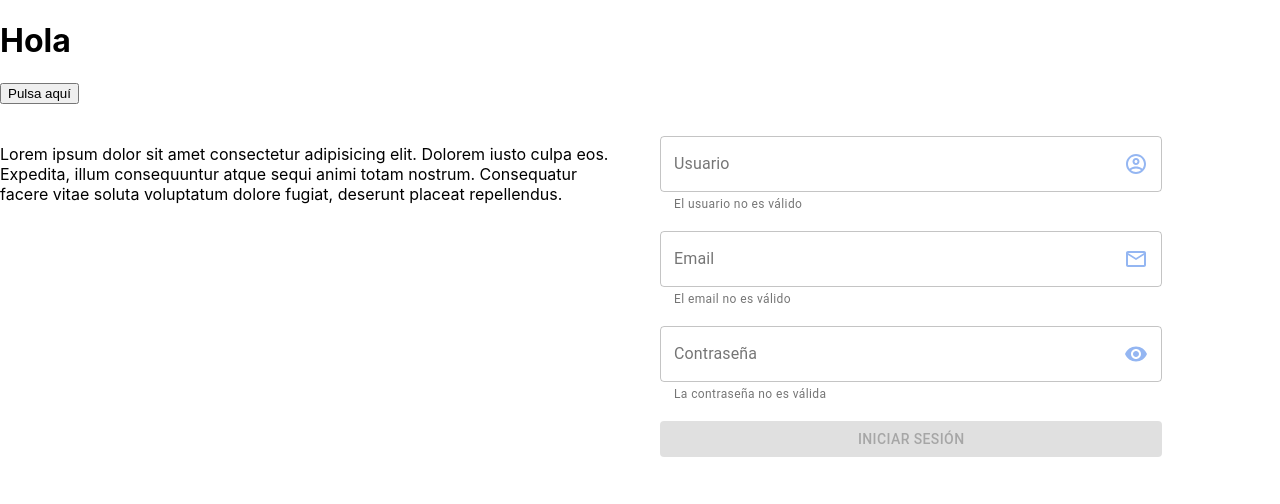
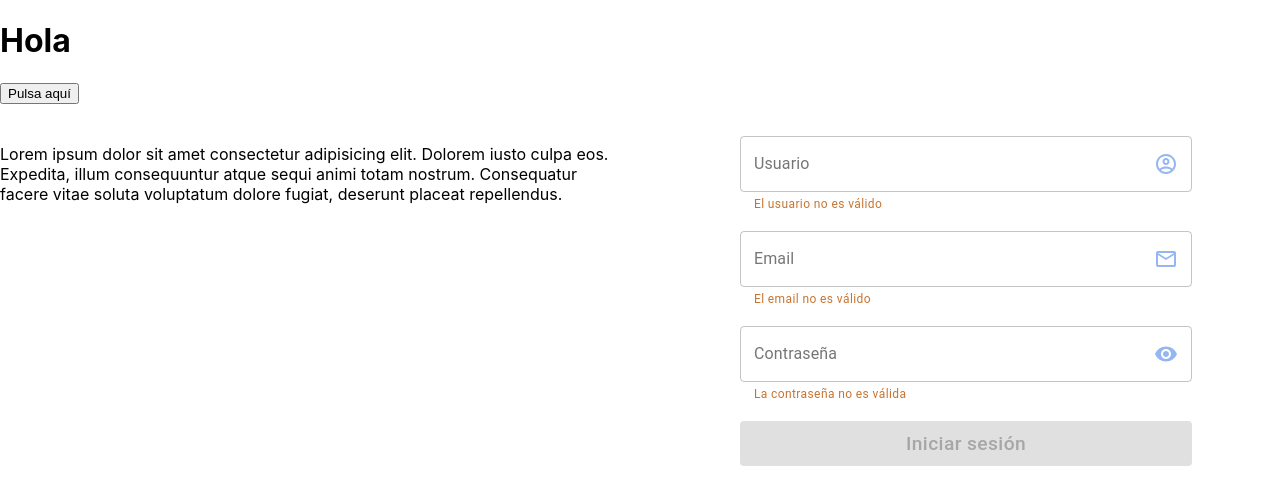
Before and after one commit to Nimoscmp/login-api-react, a React (Create React App) app: page / in a window 1280 px wide. Shown: the top 504 px of the page. Built offline with nearby package versions, Linux system fonts and the light colour scheme.

Commit message:
Update Login and styles for separated components

```diff
--- a/src/components/Login.jsx
+++ b/src/components/Login.jsx
@@ -1,9 +1,9 @@
 import React, { useState } from 'react';
-import { makeStyles } from '@material-ui/core/styles';
-import Paper from '@material-ui/core/Paper';
-import { Button, CircularProgress, FormControl, FormGroup, FormHelperText, Grid, IconButton, InputAdornment, InputLabel, OutlinedInput, TextField } from '@material-ui/core';
+// import Paper from '@material-ui/core/Paper';
+import { Button, FormControl, FormHelperText, Grid, IconButton, InputAdornment, InputLabel, OutlinedInput } from '@material-ui/core';
 import { AccountCircleOutlined, EmailOutlined, Visibility, VisibilityOff } from '@material-ui/icons';
 import useStyles from '../styles/Styles';
+import TextInput from './login/TextInput';
 import axios from 'axios';
 
 export default function Login() {
@@ -11,10 +11,12 @@ export default function Login() {
     const classes = useStyles();
     //Use state to change icon colors when focus
     const [inputFocus, setInputFocus] = useState({
-        userName: false,
-        email: false,
-        password: false
+        _userName: false,
+        _email: false,
+        _password: false
     });
+    //Strings
+    const strings = ['usuario', 'email', 'contraseña'];
 
     const [showpassword, setShowPassword] = useState(false)
 
@@ -24,6 +26,35 @@ export default function Login() {
         } else {
             setShowPassword(true);
         }
+    }
+
+    /*
+    ===== Validate inputs =====
+    */
+
+    const localUser = {
+        userName: "Usuario",
+        email: "usuario@usuario.com",
+        password: "123456"
+    }
+
+    const [userData, setUserData] = useState({
+        userName: '',
+        email: '',
+        password: ''
+    })
+
+    const [error, setError] = useState({
+        userName: false,
+        email: false,
+        password: false
+    })
+
+    const handleChange = e => {
+        setUserData({
+            ...userData,
+            [e.target.name]: e.target.value
+        })
     }
 
     const baseUrl = 'https://www.datos.gov.co/resource/gt2j-8ykr.json';
@@ -62,39 +93,17 @@ export default function Login() {
                 <Grid container item xs={12} sm={6} justify="center">
                     <aside className={classes.asideContainer}>
                         <form className={classes.formContainer} noValidate autoComplete="off">
-                            <FormControl className={classes.inputControl} variant="outlined">
-                                <InputLabel htmlFor="user-input">Usuario</InputLabel>
-                                <OutlinedInput
-                                    id="user-input"
-                                    type="text"
-                                    labelWidth={60}
-                                    onFocus={() => setInputFocus({...inputFocus, userName: true})}
-                                    onBlur={() => setInputFocus({...inputFocus, userName: false})}
-                                    endAdornment={
-                                    <InputAdornment position="end">
-                                        <AccountCircleOutlined className={[classes.trans , inputFocus.userName? classes.iconsLight : classes.icons]}/>
-                                    </InputAdornment>
-                                    }
-                                />
-                                <FormHelperText id="outlined-weight-helper-text" className={classes.errorText}>El usuario no es válido</FormHelperText>
-                            </FormControl>
 
-                            <FormControl className={classes.inputControl} variant="outlined">
-                                <InputLabel htmlFor="email-input">Email</InputLabel>
-                                <OutlinedInput
-                                    id="email-input"
-                                    type="text"
-                                    labelWidth={45}
-                                    onFocus={() => setInputFocus({...inputFocus, email: true})}
-                                    onBlur={() => setInputFocus({...inputFocus, email: false})}
-                                    endAdornment={
-                                    <InputAdornment position="end">
-                                        <EmailOutlined className={[classes.trans , inputFocus.email? classes.iconsLight : classes.icons]}/>
-                                    </InputAdornment>
-                                    }
-                                />
-                                <FormHelperText id="outlined-weight-helper-text" className={classes.errorText}>El email no es válido</FormHelperText>
-                            </FormControl>
+                            <TextInput
+                                inputFocus={inputFocus}
+                                setInputFocus={setInputFocus}
+                                text={strings[0]}
+                            />
+                            <TextInput
+                                inputFocus={inputFocus}
+                                setInputFocus={setInputFocus}
+                                text={strings[1]}
+                            />
 
                             <FormControl className={classes.inputControl} variant="outlined">
                                 <InputLabel htmlFor="outlined-adornment-password">Contraseña</InputLabel>
@@ -102,8 +111,8 @@ export default function Login() {
                                     id="outlined-adornment-password"
                                     type={showpassword ? 'text' : 'password'}
                                     labelWidth={90}
-                                    onFocus={() => setInputFocus({...inputFocus, password: true})}
-                                    onBlur={() => setInputFocus({...inputFocus, password: false})}
+                                    onFocus={() => setInputFocus({...inputFocus, _password: true})}
+                                    onBlur={() => setInputFocus({...inputFocus, _password: false})}
                                     endAdornment={
                                     <InputAdornment position="end">
                                         <IconButton
@@ -112,9 +121,9 @@ export default function Login() {
                                         edge="end"
                                         >
                                         {showpassword?
-                                            <VisibilityOff className={[classes.trans , inputFocus.password? classes.iconsLight : classes.icons]}/>
+                                            <VisibilityOff className={[classes.trans , inputFocus._password? classes.iconsLight : classes.icons]}/>
                                             :
-                                            <Visibility className={[classes.trans , inputFocus.password? classes.iconsLight : classes.icons]}/>
+                                            <Visibility className={[classes.trans , inputFocus._password? classes.iconsLight : classes.icons]}/>
                                         }
                                         </IconButton>
                                     </InputAdornment>
--- a/src/styles/Styles.jsx
+++ b/src/styles/Styles.jsx
@@ -21,6 +21,27 @@ const useStyles = makeStyles((theme) => ({
     },
     iconsLight: {
         color: '#002884'
+    },
+    spinner: {
+        color: '#ffffff'
+    },
+    spanButton: {
+        textTransform: 'none',
+        fontSize: '1.2rem'
+    },
+    errorText: {
+        color: '#c77430'
+    },
+    asideContainer: {
+        width: '90%'
+    },
+    formContainer: {
+        display: 'flex',
+        flexDirection: 'column',
+        alignItems: 'center'
+    },
+    capitalize: {
+        textTransform: 'capitalize'
     }
 }));
 
```
